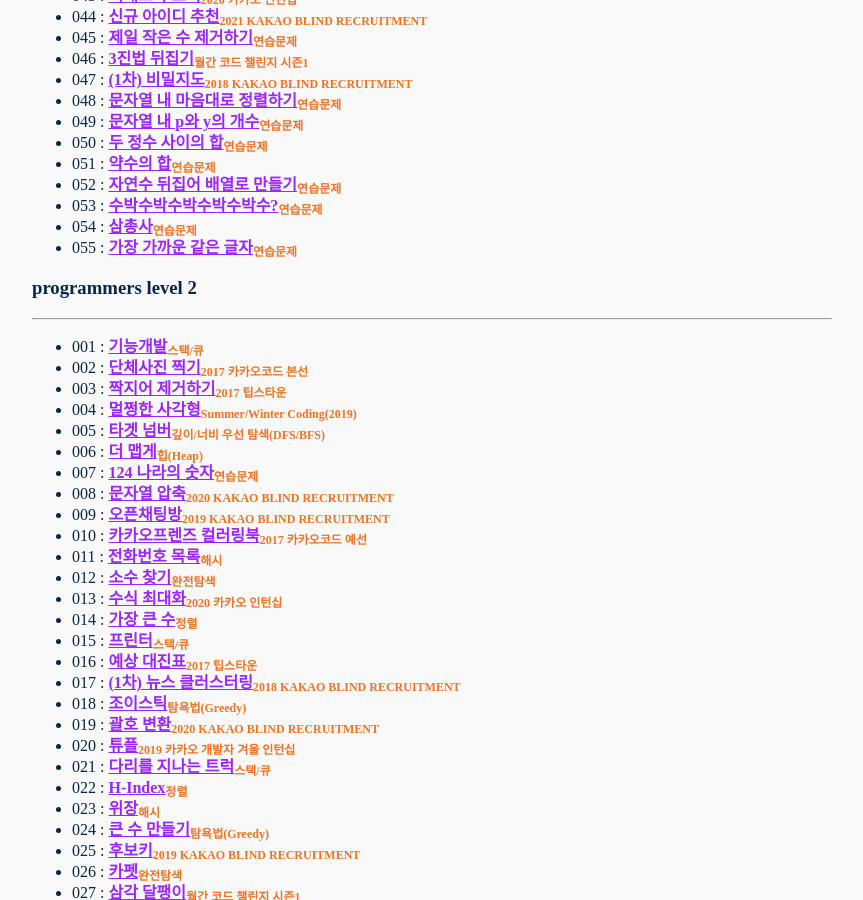
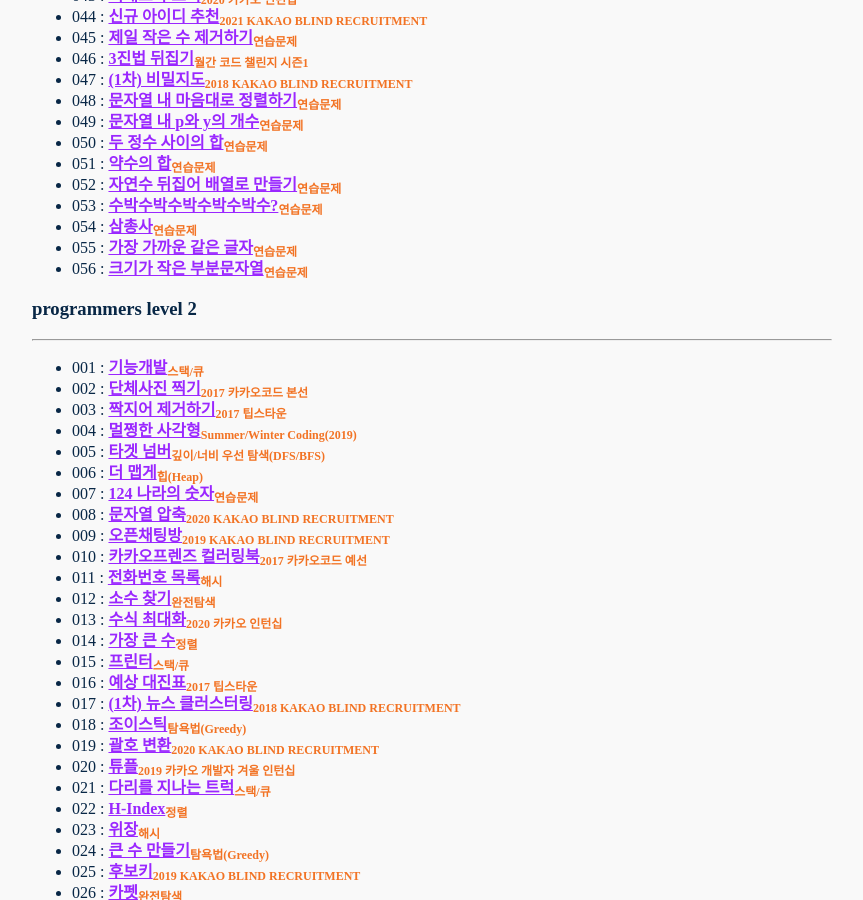
Before and after one commit to nimkoes/portfolio, a Jekyll site: the page built from _posts/2021-04-30-Algorithm-Problem.md, in a window 1280 px wide and 900 px high, scrolled down 6706 px. Shown: the whole window, without its empty margins (208-1071 px from the left). Built offline with Jekyll 4.4.1, drawn with Linux system fonts in a browser that asks for light colours.

Commit message:
문제 풀이

```diff
--- a/_posts/2021-04-30-Algorithm-Problem.md
+++ b/_posts/2021-04-30-Algorithm-Problem.md
@@ -233,6 +233,7 @@
 - 053 : [**<u>수박수박수박수박수박수?</u>**<sub>연습문제</sub>][link_level_1_053]
 - 054 : [**<u>삼총사</u>**<sub>연습문제</sub>][link_level_1_054]
 - 055 : [**<u>가장 가까운 같은 글자</u>**<sub>연습문제</sub>][link_level_1_055]
+- 056 : [**<u>크기가 작은 부분문자열</u>**<sub>연습문제</sub>][link_level_1_056]
 
 
 ### programmers level 2
@@ -475,6 +476,7 @@
 [link_level_1_053]:https://github.com/nimkoes/Algorithm_Solutions/blob/master/src/com/nimkoes/programmers/level1/Solution_053.java
 [link_level_1_054]:https://github.com/nimkoes/Algorithm_Solutions/blob/master/src/com/nimkoes/programmers/level1/Solution_054.java
 [link_level_1_055]:https://github.com/nimkoes/Algorithm_Solutions/blob/master/src/com/nimkoes/programmers/level1/Solution_055.java
+[link_level_1_056]:https://github.com/nimkoes/Algorithm_Solutions/blob/master/src/com/nimkoes/programmers/level1/Solution_056.java
 
 [link_level_2_001]:https://github.com/nimkoes/Algorithm_Solutions/blob/master/src/com/nimkoes/programmers/level2/Solution_001.java
 [link_level_2_002]:https://github.com/nimkoes/Algorithm_Solutions/blob/master/src/com/nimkoes/programmers/level2/Solution_002.java
```
